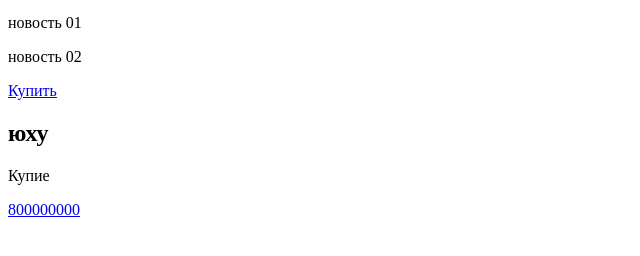
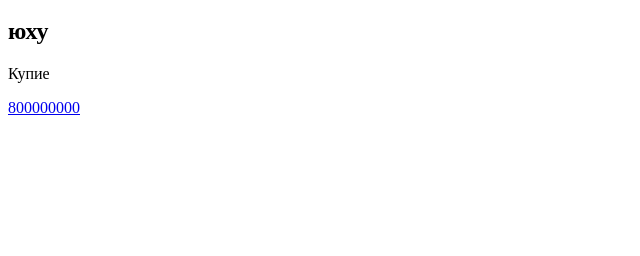
Before and after one commit to AlexTeneneva/epic-test-git, a plain HTML site: page index.html in a window 1280 px wide. Shown: the part 46-302 px from the top of the page, without its empty margins (0-640 px from the left). Drawn offline with Linux system fonts and the light colour scheme.

Commit message:
Revert "написала новость и кнопку"
This reverts commit e0d05aea56329d630c46cc3e615d5955fd689053.

```diff
--- a/index.html
+++ b/index.html
@@ -17,15 +17,6 @@
 			</nav>
 		</nav>
 	</header>
-
-<section class="news">
-	<p>новость 01</p>
-	<p>новость 02</p>
-</section>
-<section class="btn">
-	<a href="#" class="btn-link">Купить</a>
-</section>
-
 	<section class="promo">
 		<h1>юху</h1>
 		<p>Купие</p>
```
